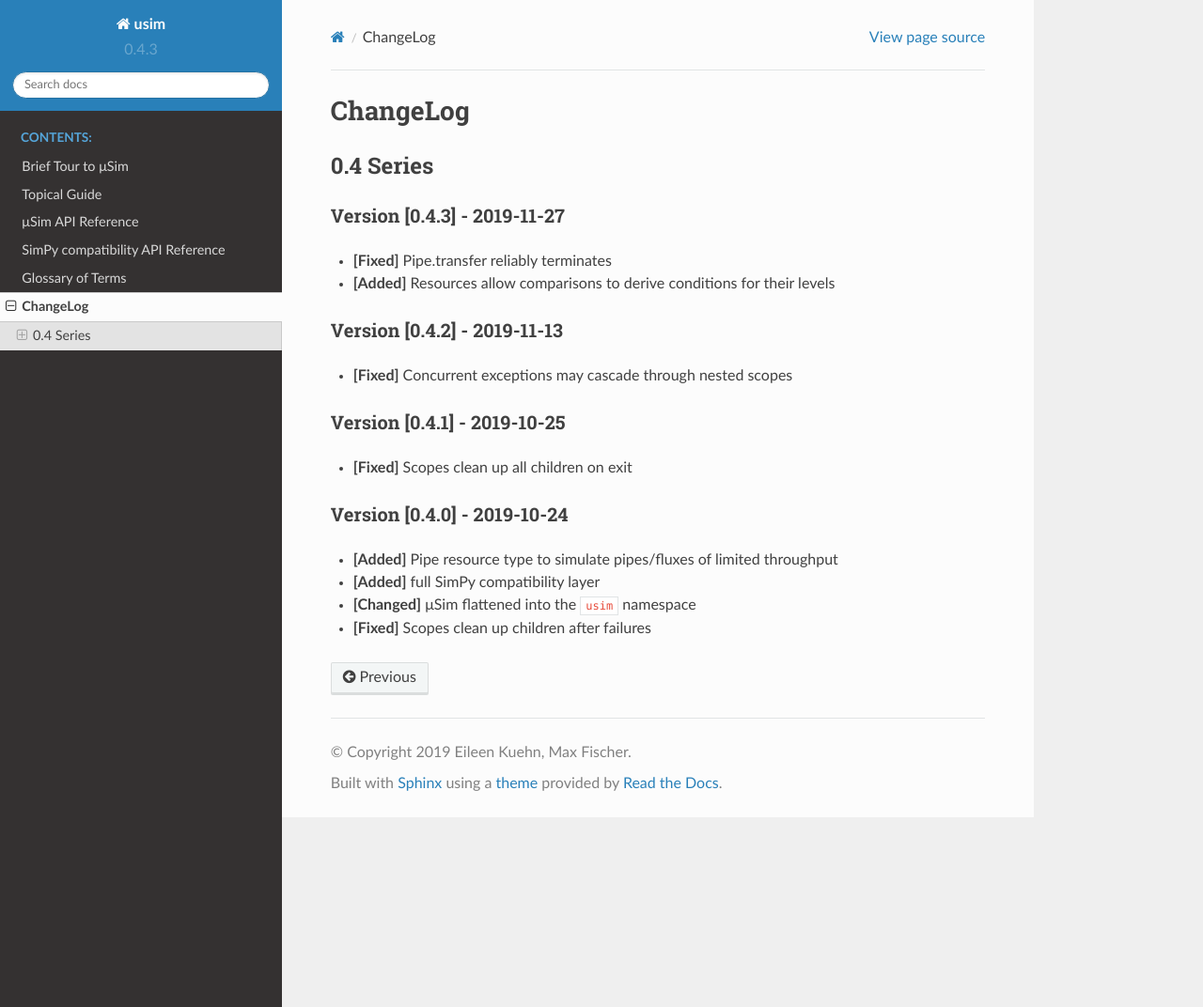
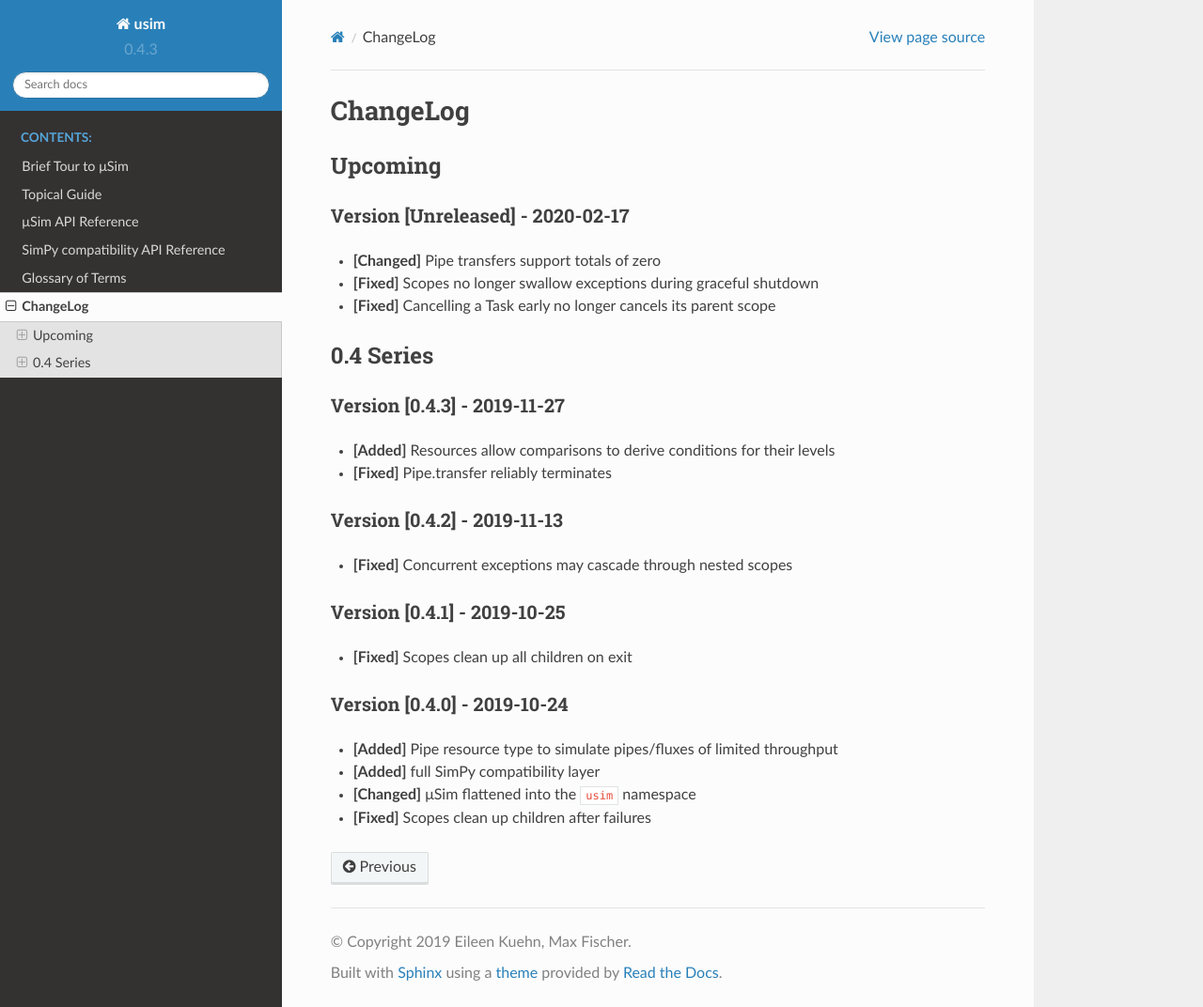
Before and after one commit to MaineKuehn/usim, a Sphinx documentation site: the page built from docs/source/changelog.rst, in a window 1280 px wide and 1072 px high. Shown: the whole window at 94% size. Built offline with Sphinx 7.4.7 and the Read the Docs theme 2.0.0, drawn with Linux system fonts in a browser that asks for light colours; formulas are drawn with MathJax 3.

Commit message:
various docs extensions

```diff
--- a/docs/source/api/usim.rst
+++ b/docs/source/api/usim.rst
@@ -45,7 +45,7 @@ of a simulation.
     A point in time indistinguishable from the current moment.
 
 In addition, recurring actions can be repeated at specific delays or intervals
-in ``async for`` block.
+in ``async for`` blocks.
 
 :py:data:`usim.interval`
     Repeat in fixed intervals, regardless of any time spent in a block.
--- a/docs/source/changelog.rst
+++ b/docs/source/changelog.rst
@@ -1,9 +1,20 @@
-.. Created by log.py at 2019-11-27, command
-   'change log docs/source/changes compile --output docs/source/changelog.rst'
+.. Created by log.py at 2020-02-17, command
+   '/Users/mfischer/PycharmProjects/usim/venv/lib/python3.7/site-packages/change/__main__.py log docs/source/changes compile --output docs/source/changelog.rst'
    based on the format of 'https://keepachangelog.com/'
 #########
 ChangeLog
 #########
+
+Upcoming
+========
+
+Version [Unreleased] - 2020-02-17
++++++++++++++++++++++++++++++++++
+
+* **[Changed]** Pipe transfers support totals of zero
+
+* **[Fixed]** Scopes no longer swallow exceptions during graceful shutdown
+* **[Fixed]** Cancelling a Task early no longer cancels its parent scope
 
 0.4 Series
 ==========
@@ -11,8 +22,9 @@ ChangeLog
 Version [0.4.3] - 2019-11-27
 ++++++++++++++++++++++++++++
 
+* **[Added]** Resources allow comparisons to derive conditions for their levels
+
 * **[Fixed]** Pipe.transfer reliably terminates
-* **[Added]** Resources allow comparisons to derive conditions for their levels
 
 Version [0.4.2] - 2019-11-13
 ++++++++++++++++++++++++++++
```
Also changed, not shown: docs/source/api/usim_branching.rst (+23 -0 lines).
